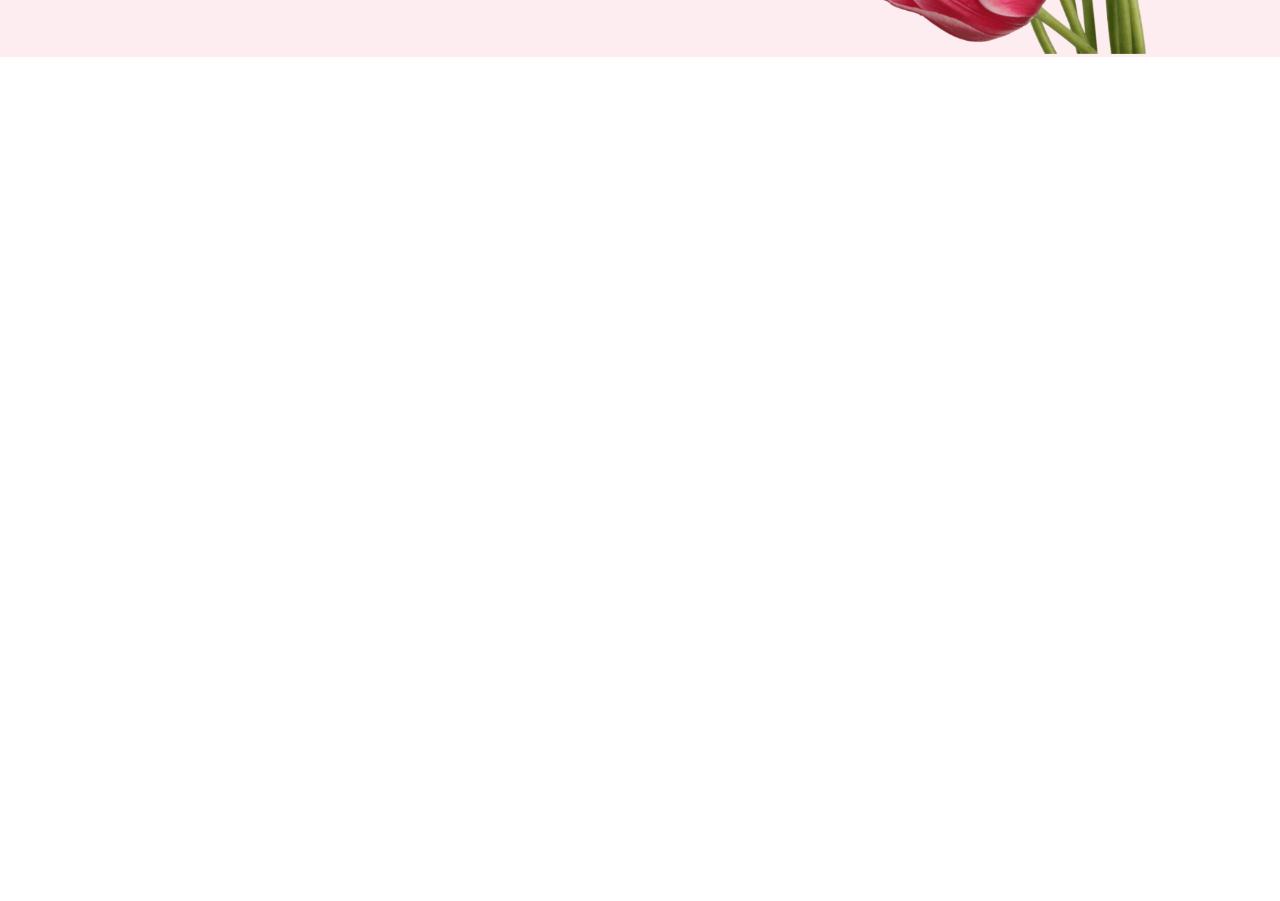
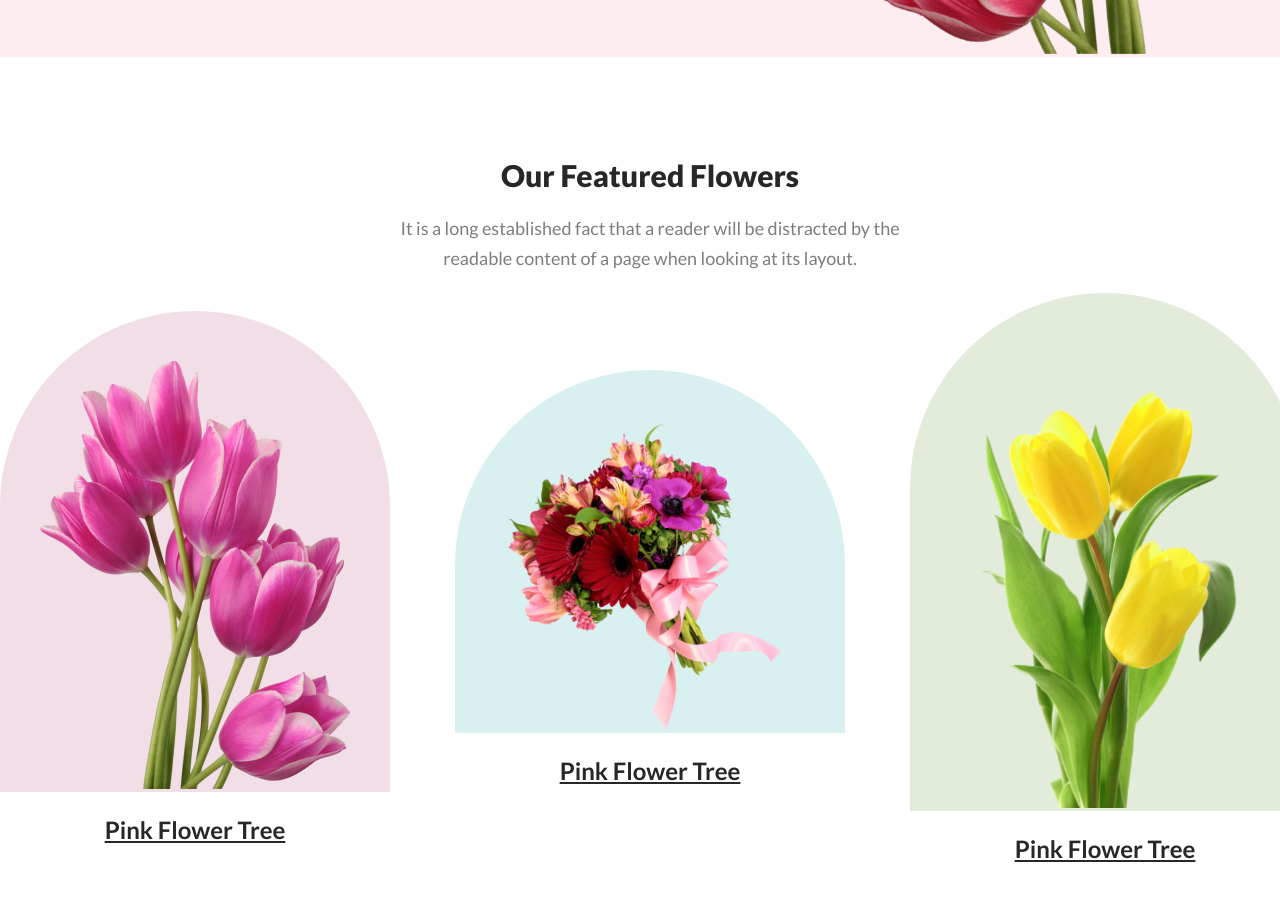
Before and after one commit to joydip62/flower-shop-assignment, a plain HTML site: page index.html in a window 1280 px wide. Shown: the part 553-1454 px from the top of the page. Before the commit the page ends 800 px from the top, so only its background shows below. Drawn offline with Linux system fonts and the light colour scheme.

Commit message:
featured section complete

```diff
--- a/assets/style/style.css
+++ b/assets/style/style.css
@@ -23,10 +23,13 @@ p {
 section {
   width: 1300px;
   margin: auto;
+  padding: 100px 0;
 }
 
 .section-title {
   text-align: center;
+  width: 594px;
+  margin: auto;
 }
 
 .btn {
@@ -43,7 +46,6 @@ section {
 
 /* Local css */
 
-
 /* header banner part */
 header {
   background: rgba(229, 84, 115, 0.1);
@@ -53,6 +55,7 @@ header .banner {
   justify-content: space-between;
   align-items: center;
   padding-top: 50px;
+  padding-bottom: 0;
 }
 header .banner .banner-container {
   width: 525px;
@@ -62,12 +65,64 @@ header .banner .banner-container h1 {
   font-weight: 800;
 }
 header .banner .banner-container p {
-    padding: 20px 0;
+  padding: 20px 0;
 }
 header .banner .banner-container button {
-    cursor: pointer;
+  cursor: pointer;
 }
 
 header .banner .banner-image img {
   width: 442px;
 }
+
+/*  Our Featured Flowers */
+.featured {
+}
+.featured .section-title h2 {
+  font-size: 30px;
+  font-weight: 800;
+}
+.featured .section-title p {
+  padding: 20px;
+}
+.featured .featured-container {
+  display: flex;
+  justify-content: space-between;
+  align-items: center;
+}
+.featured .featured-container .item {
+  text-align: center;
+  height: 100%;
+}
+.featured .featured-container .item .item-img {
+  width: 330px;
+  height: 100%;
+  /* height: 454px; */
+  padding: 50px 30px 0;
+}
+
+.featured .featured-container .item .img1 {
+  border-radius: 300px 300px 0px 0px;
+  background: rgba(167, 33, 98, 0.15);
+}
+.featured .featured-container .item .img2 {
+  border-radius: 300px 300px 0px 0px;
+  background: rgba(5, 151, 160, 0.15);
+  /* padding-bottom: 120px; */
+}
+.featured .featured-container .item .img3 {
+  border-radius: 300px 300px 0px 0px;
+  background: rgba(71, 125, 17, 0.15);
+}
+
+.featured .featured-container .item .item-img img {
+  width: 310px;
+}
+
+.featured .featured-container .item h3 {
+  text-decoration: underline;
+  font-size: 24px;
+  font-weight: 700;
+  line-height: 35px;
+  padding: 20px 0;
+}
--- a/index.html
+++ b/index.html
@@ -33,7 +33,39 @@
     </header>
 
     <!-- Main content -->
-    <main></main>
+    <main>
+        <!-- Our Featured Flowers -->
+        <section class="featured">
+            <div class="section-title">
+                <h2>Our Featured Flowers</h2>
+                <p>It is a long established fact that a reader will be distracted by the readable content of a page when looking at its layout.</p>
+            </div>
+            <div class="featured-container">
+                <div class="item">
+                    <div class="item-img img1">
+                        <img src="./assets/img/pngwing 6.png" alt="">
+                    </div>
+                    <h3>Pink Flower Tree</h3>
+                </div>
+
+                <div class="item">
+                    <div class="item-img  img2">
+                        <img src="./assets/img/pngwing 5.png" alt="">
+                    </div>
+                    <h3>Pink Flower Tree</h3>
+                </div>
+                <div class="item">
+                    <div class="item-img  img3">
+                        <img src="./assets/img/pngwing 7.png" alt="">
+                    </div>
+                    <h3>Pink Flower Tree</h3>
+                </div>
+
+            </div>
+        </section>
+
+
+    </main>
 
     <!-- footer contert -->
     <footer></footer>
```
